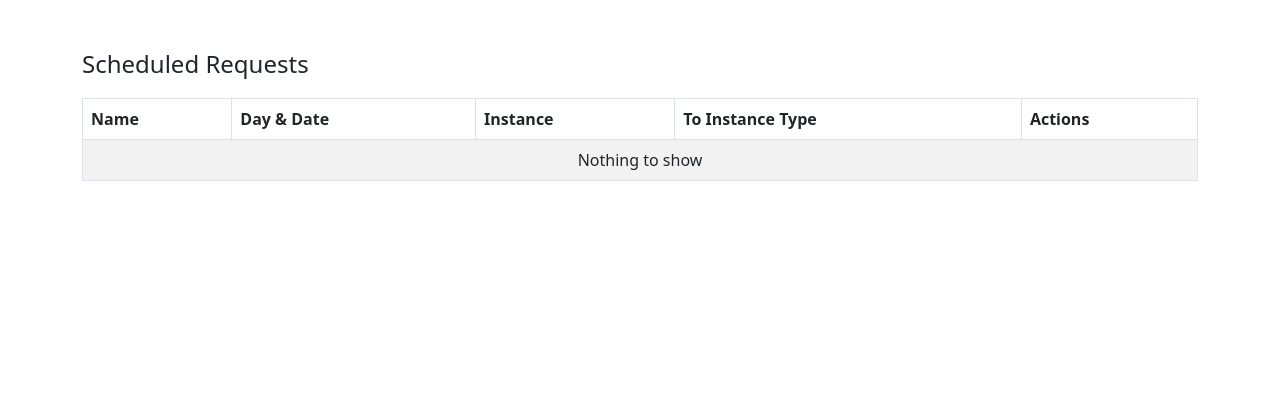
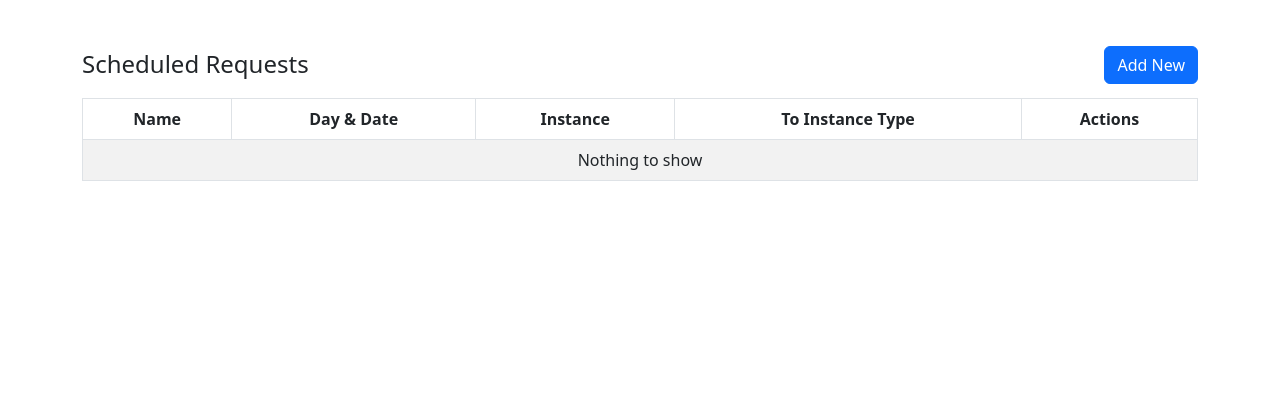
Before and after one commit to ajaidanial/gipsy_avenger, a Django app: template app/templates/page_request_list.html in a window 1280 px wide. Shown: the part 26-420 px from the top of the page. Run offline with Django 4.2, Linux system fonts and the light colour scheme; the template is opened without the code that fills it, so the values that code supplies are empty.

Commit message:
added some more

```diff
--- a/app/templates/layout_main.html
+++ b/app/templates/layout_main.html
@@ -8,6 +8,11 @@
     <title>{{ app_title }}</title>
 
     <link href="https://cdn.jsdelivr.net/npm/bootstrap@5.2.0-beta1/dist/css/bootstrap.min.css" rel="stylesheet">
+    <style>
+        thead tr th {
+            text-align: center;
+        }
+    </style>
 
 </head>
 
--- a/app/templates/page_request_list.html
+++ b/app/templates/page_request_list.html
@@ -1,7 +1,12 @@
 {% extends 'layout_main.html' %}
 
 {% block main_content %}
-<p class="fs-4">Scheduled Requests</p>
+<div class="d-flex justify-content-between">
+    <p class="fs-4">Scheduled Requests</p>
+
+    <a class="btn btn-primary" style="height: fit-content;" href="{% url 'request_create_page_view' %}"
+        role="button">Add New</a>
+</div>
 
 <div class="table-responsive">
     <table class="table table-striped table-bordered mb-0">
```
